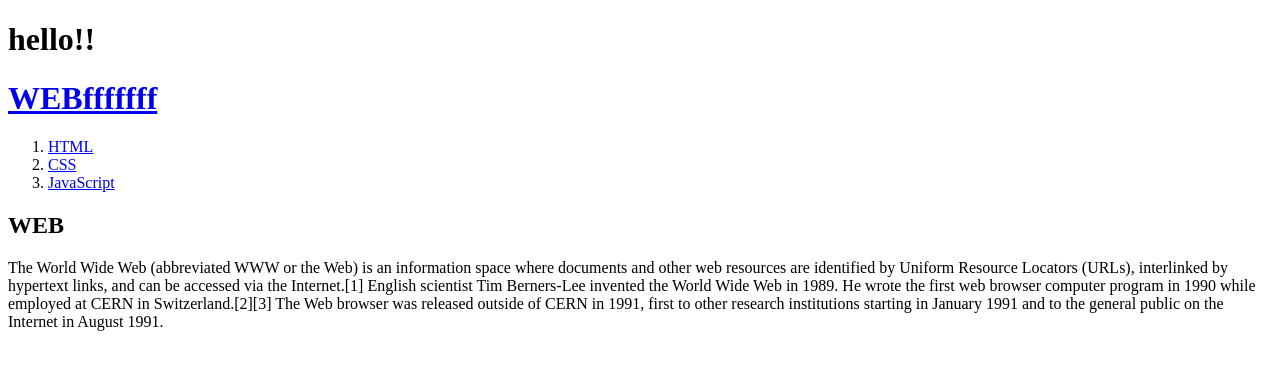
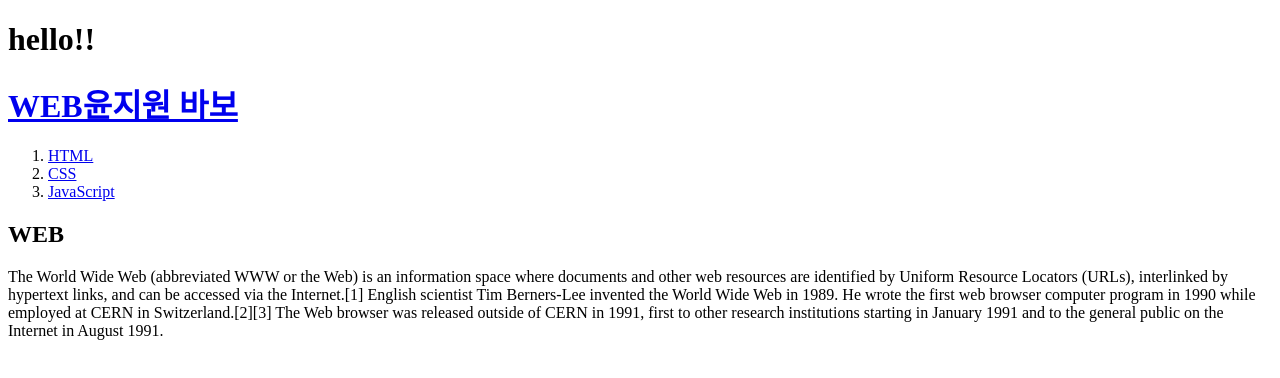
Before and after one commit to melonpan0130/HerokuTest, a website: page index.html in a window 1280 px wide. Drawn offline with Linux system fonts and the light colour scheme.

Commit message:
Test of connecting with heroku

```diff
--- a/index.html
+++ b/index.html
@@ -6,7 +6,7 @@
 </head>
 <body>
   <h1>hello!!</h1>
-  <h1><a href="index.html">WEBfffffff</a></h1>
+  <h1><a href="index.html">WEB윤지원 바보</a></h1>
   <ol>
     <li><a href="1.html">HTML</a></li>
     <li><a href="2.html">CSS</a></li>
```
